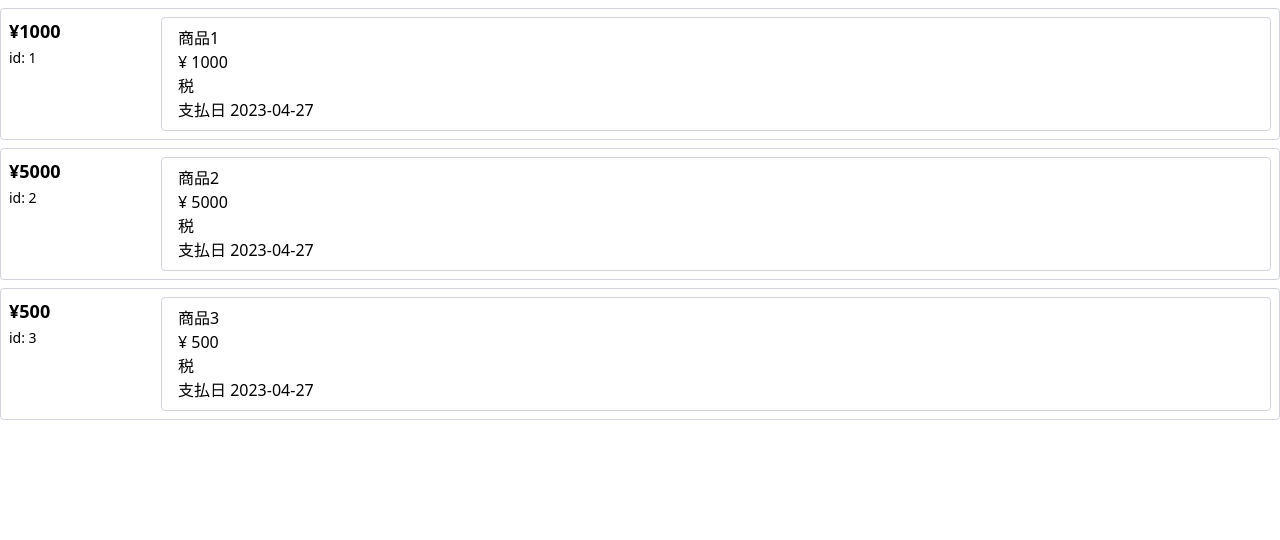
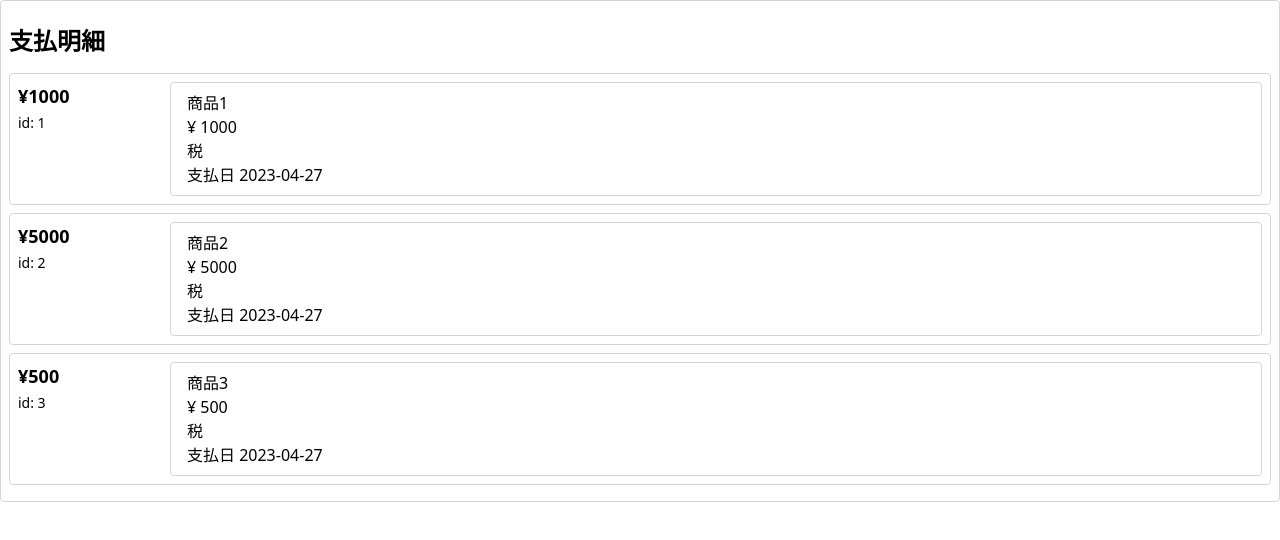
Before and after one commit to simonNozaki/edi-table, a Nuxt app: page /payments in a window 1280 px wide. Shown: the top 540 px of the page. Built offline with nearby package versions, Linux system fonts and the light colour scheme.

Commit message:
全体にタイトルをつける

```diff
--- a/src/pages/payments.vue
+++ b/src/pages/payments.vue
@@ -1,9 +1,19 @@
 <script setup lang="ts">
+import Card from '@/components/atoms/Card.vue';
 import PaymentsList from '@/components/PaymentsList.vue';
 import { usePayments } from '@/composables/usePayments';
 const { payments } = usePayments()
 </script>
 
 <template>
-  <PaymentsList :values="payments" />
+  <Card>
+    <h1 class="title">支払明細</h1>
+    <PaymentsList :values="payments" />
+  </Card>
 </template>
+
+<style lang="css" scoped>
+.title {
+  @apply my-4 text-2xl font-bold;
+}
+</style>
```
